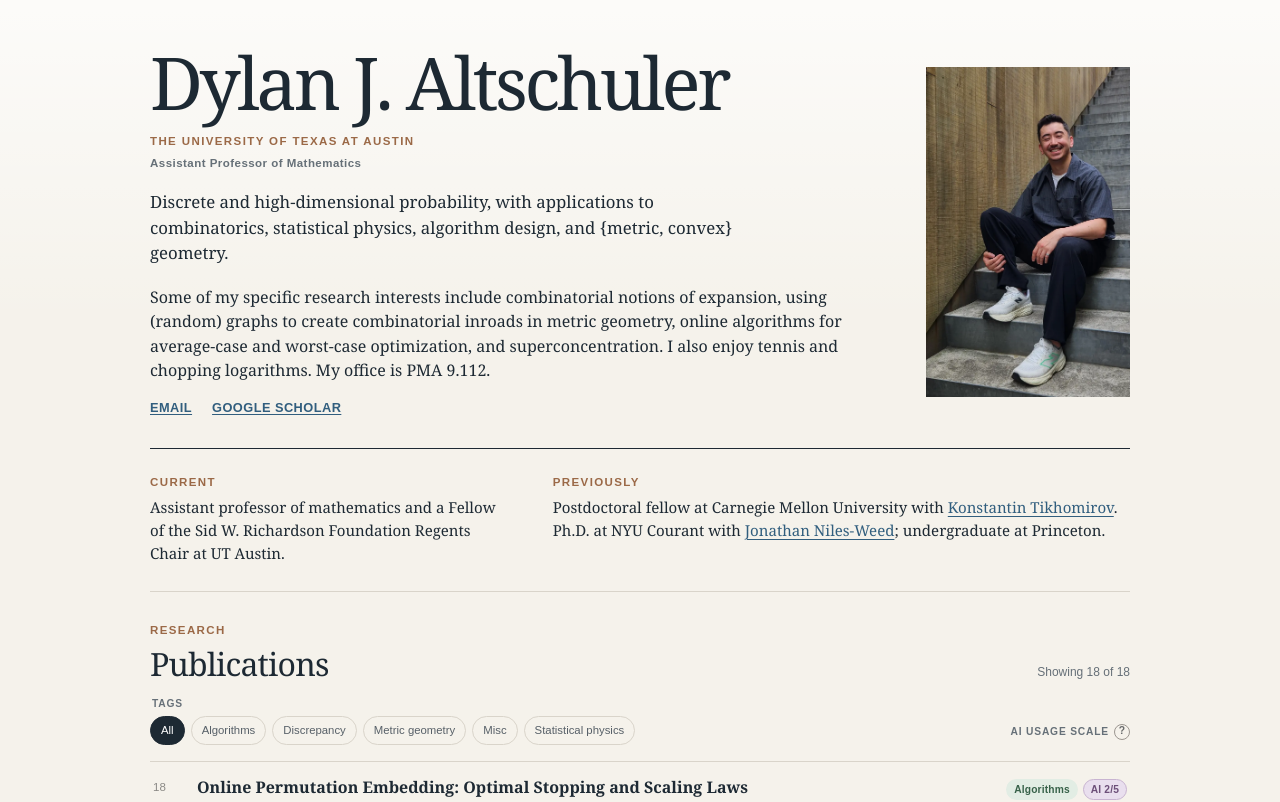
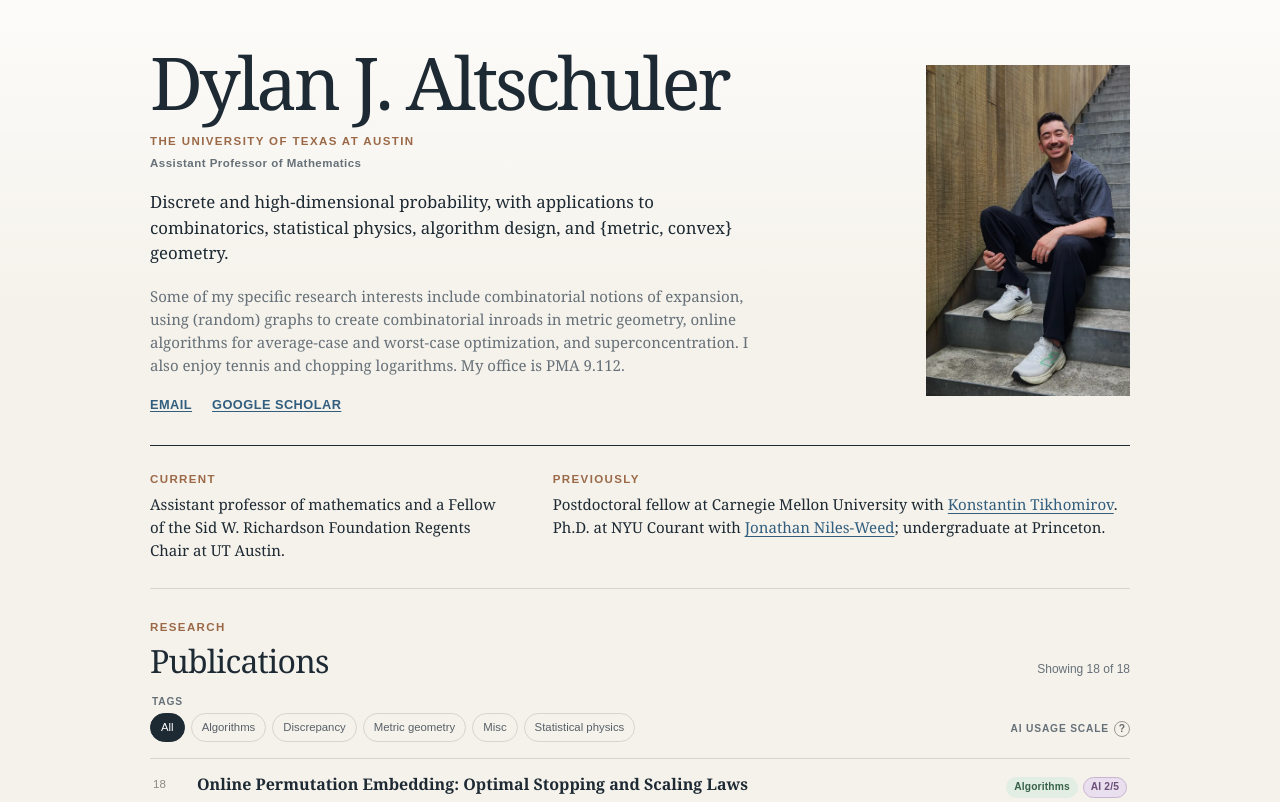
Before and after one commit to dylanaltschuler/dylanaltschuler.github.io, a React (Vite) app: page / in a window 1280 px wide. Shown: the top 802 px of the page. Built offline with nearby package versions, Linux system fonts and the light colour scheme.

Commit message:
Style research interests paragraph

```diff
--- a/src/styles.css
+++ b/src/styles.css
@@ -112,6 +112,13 @@ h1 {
   max-width: 620px;
   margin-bottom: 19px;
   font-size: 1.05rem;
+}
+
+.research-interests {
+  max-width: 620px;
+  margin-bottom: 19px;
+  color: var(--muted);
+  font-size: 0.94rem;
 }
 
 .profile-links {
```
